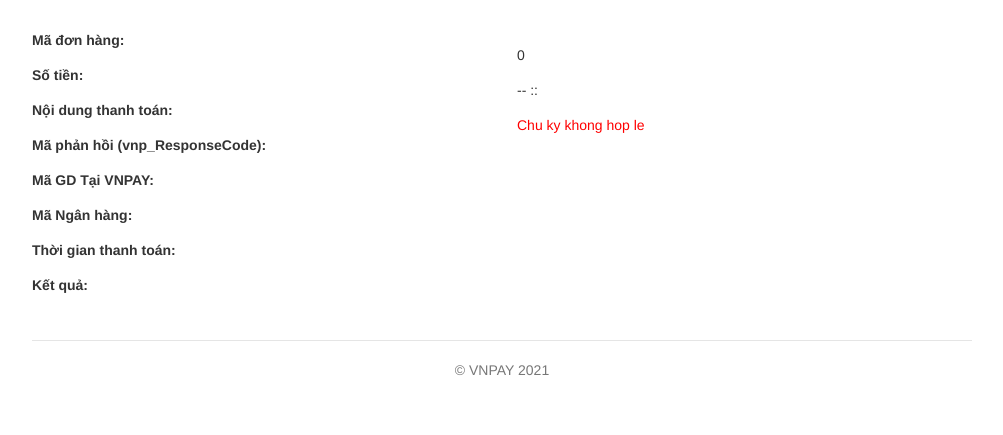
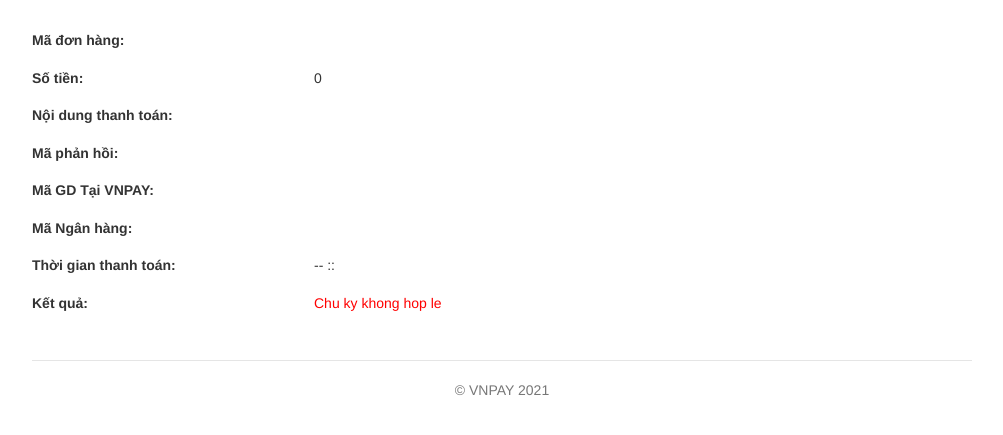
Before and after one commit to hacr7/tmdt-vnpay-demo, a PHP site: page /vnpay_php/vnpay_return.php?vnp_SecureHash=1 in a window 1280 px wide. Shown: the part 81-516 px from the top of the page, without its empty margins (138-1141 px from the left). Run offline with PHP 8.4, Linux system fonts and the light colour scheme; data that the repository does not hold is empty.

Commit message:
update response

```diff
--- a/vnpay_php/vnpay_return.php
+++ b/vnpay_php/vnpay_return.php
@@ -50,57 +50,44 @@
             <div class="header clearfix">
                 <h3 class="text-muted">TRANSACTION RESPONSE</h3>
             </div>
-            <div class="table-responsive row">
-                <div class='col-sm-6'>
-                    <div class="form-group">
-                        <b>Mã đơn hàng: </b>
-                    </div>
-                    <div class="form-group">
-                        <b>Số tiền: </b>
-                    </div>
-                    <div class="form-group">
-                        <b>Nội dung thanh toán: </b>
-                    </div>
-                    <div class="form-group">
-                        <b>Mã phản hồi (vnp_ResponseCode): </b>
-                    </div>
-                    <div class="form-group">
-                        <b>Mã GD Tại VNPAY: </b>
-                    </div>
-                    <div class="form-group">
-                        <b>Mã Ngân hàng:</b>
-                    </div>
-                    <div class="form-group">
-                        <b>Thời gian thanh toán: </b>
-                    </div>
-                    <div class="form-group">
-                        <b>Kết quả: </b>
-                    </div>
-                </div>
-                <div class='col-sm-6'>
-                    <div class="form-group">
-                        <?php echo $_GET['vnp_TxnRef'] ?>
-                    </div>
-                    <div class="form-group">
-                        <?php echo number_format($_GET['vnp_Amount'])?>
-                    </div>
-                    <div class="form-group">
-                        <?php echo $_GET['vnp_OrderInfo'] ?>
-                    </div>
-                    <div class="form-group">
-                        <?php echo $_GET['vnp_ResponseCode'] ?>
-                    </div>
-                    <div class="form-group">
-                        <?php echo $_GET['vnp_TransactionNo'] ?>
-                    </div>
-                    <div class="form-group">
-                        <?php echo $_GET['vnp_BankCode'] ?>
-                    </div>
-                    <div class="form-group">
-                        <?php echo $vnp_PayDate ?>
-                    </div>
-                    <div class="form-group">
-                        <?php
+            <div class="table-responsive">
+            <table style="width:100%;border:none;min-height: 300px;">
+                <colgroup>
+                    <col width="30%"  span="1">
+                    <col width="70%"  span="1">
+                </colgroup>
+                <tbody style='vertical-align: top;'>
+                    <tr>
+                        <td><b>Mã đơn hàng: </b></td>
+                        <td><?php echo $_GET['vnp_TxnRef'] ?></td>
+                    </tr>
+                    <tr>
+                        <td><b>Số tiền: </b></td>
+                        <td><?php echo number_format($_GET['vnp_Amount'])?></td>
+                    </tr>
+                    <tr>
+                        <td><b>Nội dung thanh toán: </b></td>
+                        <td><?php echo $_GET['vnp_OrderInfo'] ?></td>
+                    </tr>
+                    <tr>
+                        <td ><b>Mã phản hồi: </b></td>
+                        <td><?php echo $_GET['vnp_ResponseCode'] ?></td>
+                    </tr>
+                    <tr>
+                        <td><b>Mã GD Tại VNPAY: </b></td>
+                        <td><?php echo $_GET['vnp_TransactionNo'] ?></td>
+                    </tr>
+                    <tr>
+                        <td><b>Mã Ngân hàng:</b></td>
+                        <td><?php echo $_GET['vnp_BankCode'] ?></td>
+                    </tr>
+                    <tr>
+                        <td><b>Thời gian thanh toán: </b></td>
+                        <td><?php echo $vnp_PayDate ?></td>
+                    </tr>
+                    <tr>
+                        <td><b>Kết quả: </b></td>
+                        <td><?php
                             if ($secureHash == $vnp_SecureHash) {
                                 if ($_GET['vnp_ResponseCode'] == '00') {
                                     echo "<span style='color:blue'>GD Thanh cong</span>";
@@ -110,9 +97,10 @@
                             } else {
                                 echo "<span style='color:red'>Chu ky khong hop le</span>";
                             }
-                        ?>
-                    </div>
-                </div>
+                            ?></td>
+                    </tr>
+                </tbody>
+            </table>
             </div>
             <p>
                 &nbsp;
```
Lines whose indentation alone changed are shown as unchanged.
